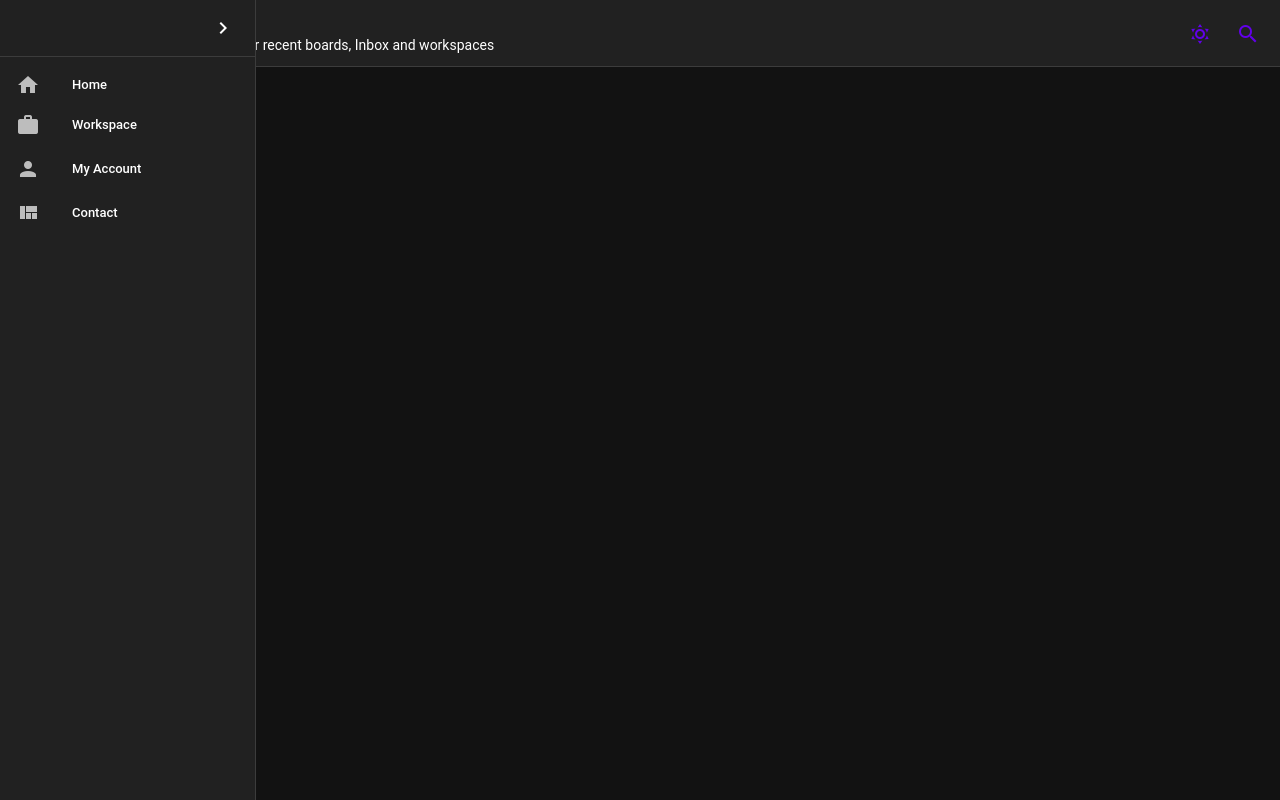
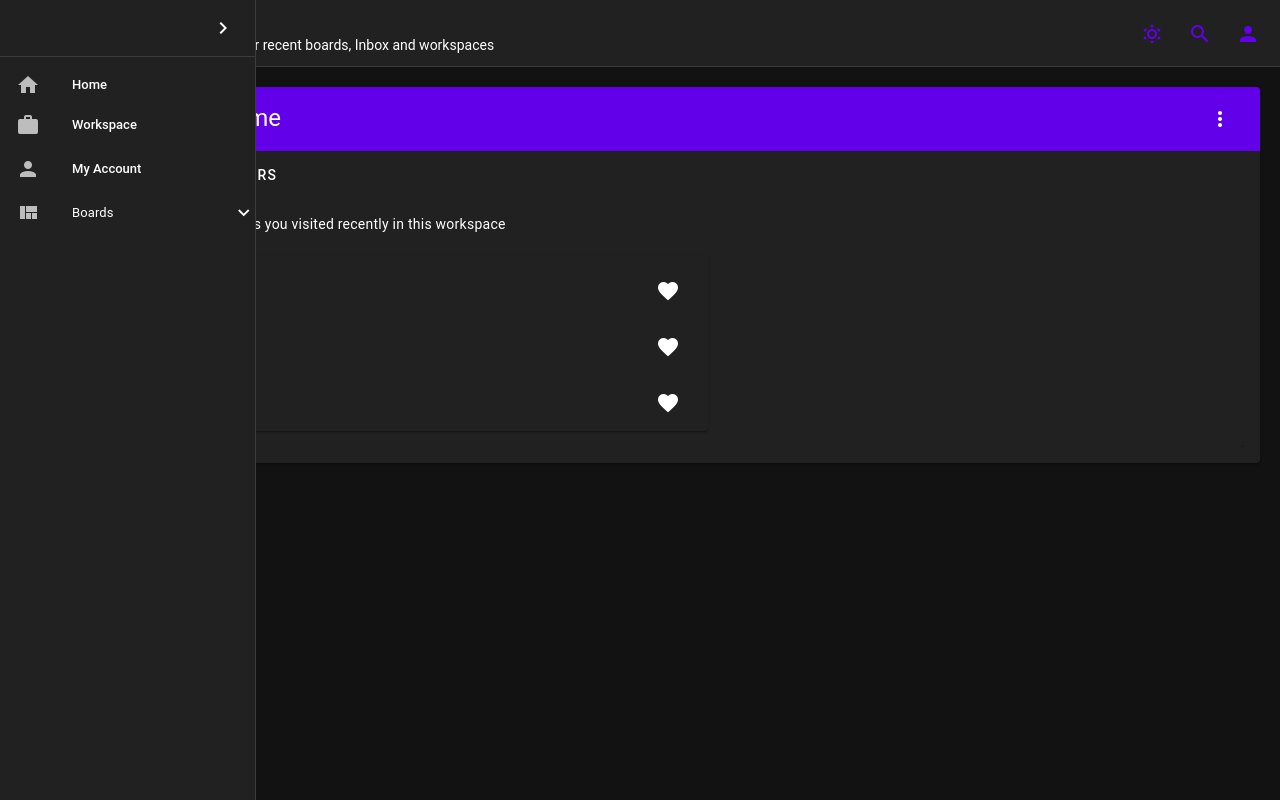
Before and after one commit to disage/vue-crm, a Vue app: page /workspace/1 in a window 1280 px wide. Built offline with nearby package versions, Linux system fonts and the light colour scheme.

Commit message:
Add Workspace page and fix small issues

```diff
--- a/src/components/HomeBanner.vue
+++ b/src/components/HomeBanner.vue
@@ -11,6 +11,41 @@
                 <v-btn :icon="theme.global.current.value.dark ? 'mdi-weather-sunny' : 'mdi-moon-waning-crescent'"
                     @click="toggleTheme" />
                 <v-btn icon="mdi-magnify" @click="toggleSearch" />
+                <v-menu
+                v-model="settingOpen"
+                :close-on-content-click="false"
+                location="end"
+              >
+                <template v-slot:activator="{ props }">
+                  <v-btn icon="mdi-account" v-bind="props"></v-btn>
+                </template>
+
+                <v-card min-width="300">
+                  <v-list>
+                    <v-list-item
+                      prepend-avatar="https://cdn.vuetifyjs.com/images/john.jpg"
+                      title="John Leider"
+                      subtitle="Founder of Vuetify"
+                    >
+                      <template v-slot:append>
+                      </template>
+                    </v-list-item>
+                  </v-list>
+
+                  <v-divider></v-divider>
+
+                  <v-list>
+                    <v-list-item>
+                      <v-switch
+                        color="purple"
+                        label="Enable messages"
+                        hide-details
+                      ></v-switch>
+                      <v-btn prepend-icon="mdi-logout-variant">Log Out</v-btn>
+                    </v-list-item>
+                  </v-list>
+                </v-card>
+              </v-menu>
             </template>
         </v-banner>
         <template>
@@ -48,6 +83,7 @@ import { useTheme } from 'vuetify'
 export default {
   setup () {
     const searchVisible = ref(false)
+    const settingOpen = ref(false)
     const searchText = ref('')
     const theme = useTheme()
 
@@ -60,12 +96,15 @@ export default {
     const toggleSearch = () => {
       searchVisible.value = !searchVisible.value
     }
+    const toogleSetting = () => {
+      settingOpen.value = !settingOpen.value
+    }
 
     const closeSearch = () => {
       searchVisible.value = false
     }
 
-    return { theme, searchVisible, searchText, toggleSearch, closeSearch, toggleTheme }
+    return { theme, searchVisible, searchText, toggleSearch, closeSearch, toggleTheme, toogleSetting, settingOpen }
   }
 }
 </script>
--- a/src/components/SidebarComponent.vue
+++ b/src/components/SidebarComponent.vue
@@ -14,10 +14,29 @@
       </router-link>
       <v-list-item prepend-icon="mdi-briefcase" title="Workspace" value="workspace"></v-list-item>
       <v-list-item prepend-icon="mdi-account" title="My Account" value="account"></v-list-item>
+    </v-list>
+    <v-expansion-panels>
+      <v-expansion-panel>
+        <v-expansion-panel-title>
+          <template v-slot:default="{ }">
+            <v-list-item prepend-icon="mdi mdi-view-quilt" title="Boards" value="boards"></v-list-item>
+          </template>
+        </v-expansion-panel-title>
+        <v-expansion-panel-text>
+          <v-list density="compact" nav class="sidebar-links sidebar-sublinks">
             <router-link to="/boards/0001">
               <v-list-item prepend-icon="mdi mdi-view-quilt" title="Contact" value="contact"></v-list-item>
             </router-link>
+            <router-link to="/boards/0002">
+              <v-list-item prepend-icon="mdi mdi-view-quilt" title="Project" value="project"></v-list-item>
+            </router-link>
+            <router-link to="/boards/0003">
+              <v-list-item prepend-icon="mdi mdi-view-quilt" title="Product" value="product"></v-list-item>
+            </router-link>
           </v-list>
+        </v-expansion-panel-text>
+      </v-expansion-panel>
+    </v-expansion-panels>
   </v-navigation-drawer>
 </template>
 
@@ -29,10 +48,44 @@ const rail = ref(true)
 </script>
 
 <style lang="scss">
-.sidebar-links {
 a {
   color: inherit;
   text-decoration: none;
 }
+.v-list {
+  padding-bottom: 0!important;
+}
+.v-expansion-panel-title--active {
+  .v-expansion-panel-title__overlay {
+    background: none!important;
+  }
+}
+.v-expansion-panel-text__wrapper {
+  padding: 0!important;
+}
+.v-expansion-panel-title {
+  padding: 0 !important;
+  min-height: 10px!important;
+  .v-list-item {
+    padding-top: 0;
+    padding-bottom: 0;
+
+    .v-list-item-title {
+      font-size: 0.8125rem;
+    }
+
+    .v-list-item__prepend {
+      i {
+        font-size: 24px;
+      }
+    }
+  }
+}
+
+.v-expansion-panel__shadow {
+  box-shadow: none !important;
+}
+.sidebar-sublinks {
+  margin-left: 50px;
 }
 </style>
--- a/src/router/index.ts
+++ b/src/router/index.ts
@@ -1,6 +1,7 @@
 import { createRouter, createWebHistory, RouteRecordRaw } from 'vue-router'
 import HomeView from '../views/HomeView.vue'
 import BoardView from '../views/BoardView.vue'
+import WorkspaceView from '../views/WorkspaceView.vue'
 
 const routes: Array<RouteRecordRaw> = [
   {
@@ -10,8 +11,14 @@ const routes: Array<RouteRecordRaw> = [
   },
   {
     path: '/boards/:id',
-    name: 'BoardDetail',
+    name: 'board',
     component: BoardView,
+    props: true
+  },
+  {
+    path: '/workspace/:id',
+    name: 'workspace',
+    component: WorkspaceView,
     props: true
   },
   {
--- a/src/views/BoardView.vue
+++ b/src/views/BoardView.vue
@@ -11,7 +11,7 @@
             <div class="add-column-button">
               <v-menu v-model="isAddColumnMenuOpen" :close-on-content-click="false" location="end">
                 <template v-slot:activator="{ props }">
-                  <v-btn icon="mdi mdi-plus" @click="resetInput" v-bind="props" />
+                  <v-btn variant="text" icon="mdi mdi-plus" @click="resetInput" v-bind="props" />
                 </template>
 
                 <v-card min-width="300">
@@ -55,8 +55,12 @@
                   @blur="stopEditing(item.id, columnId)" />
               </template>
               <template v-else-if="columns[columnId - 1].type === 'date'">
-                <v-text-field type="date" variant="solo-filled" v-model="editedValue"
-                  @blur="stopEditing(item.id, columnId)" />
+                <v-menu v-model="isCalendarOpen" :close-on-content-click="false" location="end" @update:modelValue="stopEditing(item.id, columnId)">
+                  <template v-slot:activator="{ props }">
+                    <span v-bind="props">{{ item.columns[columnId] }}</span>
+                  </template>
+                  <v-date-picker v-model="formattedDate" />
+                </v-menu>
               </template>
             </template>
           </td>
@@ -67,10 +71,11 @@
 </template>
 
 <script>
-import { ref } from 'vue'
+import { computed, ref } from 'vue'
 
 export default {
   setup () {
+    const isCalendarOpen = ref(false)
     const isAddColumnMenuOpen = ref(false)
     const newColumnName = ref('')
     const newColumnType = ref('')
@@ -147,6 +152,8 @@ export default {
       editing.value = {}
       editing.value[item.id + '_' + columnId] = true
       editedValue.value = item.columns[columnId]
+      const type = columnType(columnId)
+      if (type === 'date') isCalendarOpen.value = true
     }
 
     const stopEditing = (itemId, columnId) => {
@@ -162,7 +169,14 @@ export default {
       return columns.value.find(column => column.id === parseInt(columnId, 10)).type || 'text'
     }
 
-    return { addColumn, columns, data, isAddColumnMenuOpen, newColumnName, newColumnType, onDragOver, onDragStart, onDrop, resetInput, isEditing, stopEditing, startEditing, columnType, editedValue, columnOrder }
+    const formattedDate = computed({
+      get: () => new Date(editedValue.value),
+      set: (value) => {
+        editedValue.value = value.toLocaleDateString('en-CA').slice(0, 10)
+      }
+    })
+
+    return { isCalendarOpen, formattedDate, addColumn, columns, data, isAddColumnMenuOpen, newColumnName, newColumnType, onDragOver, onDragStart, onDrop, resetInput, isEditing, stopEditing, startEditing, columnType, editedValue, columnOrder }
   }
 }
 </script>
--- a/src/views/HomeView.vue
+++ b/src/views/HomeView.vue
@@ -1,10 +1,9 @@
 <template>
-  <v-expansion-panels>
-    <v-expansion-panel>
-      <v-expansion-panel-title>Recently visited</v-expansion-panel-title>
-      <v-expansion-panel-text>
+  <div class="home-view">
+    <h2>Recently visited</h2>
     <v-row>
       <v-col v-for="item in items" :key="item.id" cols="12" sm="6" md="4" lg="3">
+        <router-link :to="`/boards/${item.id}`">
           <v-card class="mx-auto">
             <v-img class="align-end text-white" height="200" src="https://cdn.vuetifyjs.com/images/cards/docks.jpg"
               cover>
@@ -21,11 +20,21 @@
               <v-btn prepend-icon="mdi-pin">Pin</v-btn>
             </v-card-actions>
           </v-card>
+        </router-link>
       </v-col>
     </v-row>
-      </v-expansion-panel-text>
-    </v-expansion-panel>
-  </v-expansion-panels>
+    <h2>My workspaces</h2>
+    <v-row>
+      <v-col v-for="item in items" :key="item.id" cols="12" sm="6" md="4" lg="3">
+        <router-link to="/workspace/1">
+        <v-card class="mx-auto workspace-card" link>
+          <img class="align-end text-white" height="60" src="https://cdn.vuetifyjs.com/images/cards/docks.jpg" cover />
+          <span>Workspace 1</span>
+        </v-card>
+      </router-link>
+      </v-col>
+    </v-row>
+  </div>
 </template>
 
 <script lang="ts">
@@ -59,3 +68,19 @@ export default {
   }
 }
 </script>
+
+<style>
+.home-view {
+  padding: 0px 20px 20px 20px;
+  h2 {
+    margin: 20px 0;
+  }
+}
+.workspace-card {
+  display: flex!important;
+  align-items: center;
+  span {
+    margin-left: 20px;
+  }
+}
+</style>
--- /dev/null
+++ b/src/views/WorkspaceView.vue
@@ -0,0 +1,175 @@
+<template>
+  <div class="workspace">
+    <v-card>
+      <v-card-title class="bg-deep-purple-accent-4">
+        <span class="text-h5 workspace-name">Workspace Name</span>
+        <v-menu>
+          <template v-slot:activator="{ props }">
+            <v-btn variant="text" icon="mdi-dots-vertical" v-bind="props"></v-btn>
+          </template>
+
+          <v-list>
+            <v-list-item>
+              <v-btn variant="plain">Rename</v-btn>
+            </v-list-item>
+            <v-list-item>
+              <v-btn variant="plain">Delete</v-btn>
+            </v-list-item>
+          </v-list>
+        </v-menu>
+      </v-card-title>
+      <v-card-text>
+        <v-tabs v-model="currentItem">
+          <v-tab v-for="item in tabs" :key="item" :value="'tab-' + item">
+            {{ item }}
+          </v-tab>
+        </v-tabs>
+        <v-window v-model="currentItem">
+          <v-window-item v-for="tab in tabs" :key="tab" :value="'tab-' + tab">
+            <v-card>
+              <v-card-text>
+                <div v-if="tab == 'Recent'">
+                  <span class="workspace-tab-description">Boards and dashboards you visited recently in this workspace</span>
+                  <v-card max-width="600">
+                    <v-list>
+                      <v-list-item v-for="board in recentBoards" :key="board.id" link>
+                        <router-link class="list-link" :to="'/boards/' + board.id">
+                          <v-icon icon="mdi-view-quilt" />
+                          {{ board.title }}
+                        </router-link>
+                        <v-btn variant="text" :class="fav?.includes(board.id) ? 'text-red' : ''" icon="mdi-heart"
+                          @click="toggleFavorite(board.id)" />
+                      </v-list-item>
+                    </v-list>
+                  </v-card>
+                </div>
+                <div v-else>
+                  <span class="workspace-tab-description">Members / 2</span>
+                  <v-card max-width="600">
+                    <v-list-item v-for="member in members" :key="member.id" link>
+                      <div class="list-link">
+                        <v-icon icon="mdi-account" />
+                        {{ member.title }}
+                      </div>
+                      <v-menu>
+                        <template v-slot:activator="{ props }">
+                          <v-btn variant="plain" icon="mdi-dots-vertical" v-bind="props"/>
+                        </template>
+                        <v-list>
+                          <v-list-item>
+                            <v-btn variant="plain">Delete</v-btn>
+                          </v-list-item>
+                        </v-list>
+                      </v-menu>
+                    </v-list-item>
+                  </v-card>
+                </div>
+              </v-card-text>
+            </v-card>
+          </v-window-item>
+        </v-window>
+      </v-card-text>
+    </v-card>
+  </div>
+</template>
+
+<script lang="ts">
+import { ref } from 'vue'
+export default {
+
+  setup () {
+    const recentBoards = [
+      {
+        title: 'Board #1',
+        id: 1,
+        props: {
+          prependIcon: 'mdi-view-quilt'
+        }
+      },
+      {
+        title: 'Board #2',
+        id: 2,
+        props: {
+          prependIcon: 'mdi-view-quilt'
+        }
+      },
+      {
+        title: 'Board #3',
+        id: 3,
+        props: {
+          prependIcon: 'mdi-view-quilt'
+        }
+      }
+    ]
+    const members = [
+      {
+        title: 'Alex Smith',
+        id: 1,
+        props: {
+          prependIcon: 'mdi-view-quilt'
+        }
+      },
+      {
+        title: 'John Snow',
+        id: 2,
+        props: {
+          prependIcon: 'mdi-view-quilt'
+        }
+      }
+    ]
+    const fav = ref<number[]>([])
+
+    const toggleFavorite = (id: number) => {
+      const index = fav.value.indexOf(id)
+      if (index !== -1) {
+        fav.value.splice(index, 1)
+      } else {
+        fav.value.push(id)
+      }
+    }
+    const currentItem = ref('tab-Recent')
+    const tabs = ref([
+      'Recent',
+      'Members'
+    ])
+    return { currentItem, tabs, fav, recentBoards, members, toggleFavorite }
+  }
+
+}
+
+</script>
+
+<style lang="scss">
+.workspace {
+  padding: 20px;
+
+  &-name {
+    margin-right: 20px;
+  }
+
+  &-tab-description {
+    display: flex;
+    margin-bottom: 20px;
+  }
+  .list-link {
+    width: 100%;
+    height: 40px;
+    display: flex;
+    align-items: center;
+    i {
+      margin-right: 16px;
+    }
+  }
+  .v-card-title {
+    display: flex;
+    justify-content: space-between;
+    align-items: center;
+  }
+
+  .v-list-item__content {
+    display: flex;
+    justify-content: space-between;
+    align-items: center;
+  }
+}
+</style>
```
Lines whose indentation alone changed are shown as unchanged.
